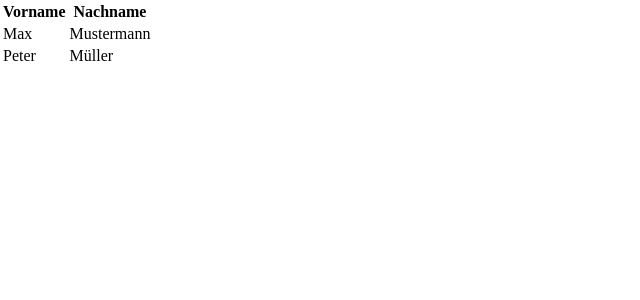
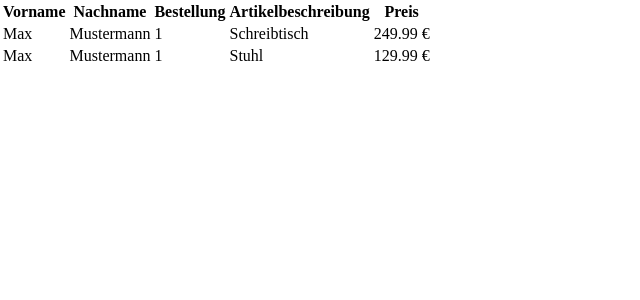
Before and after one commit to ppauldev/order-list-cc, a React (Create React App) app: page / in a window 1280 px wide. Shown: the top 300 px of the page, without its empty margins (0-640 px from the left). Built offline with nearby package versions, Linux system fonts and the light colour scheme.

Commit message:
Add simple data parser

```diff
--- a/src/App.jsx
+++ b/src/App.jsx
@@ -167,27 +167,23 @@
   {
     firstName: "Max",
     lastName: "Mustermann",
-    // orders: [
-    //   {
-    //     orderNumber: 1,
-    //     articles: [
-    //       {
-    //         description: "Schreibtisch",
-    //         priceUnit: 249.99,
-    //         currency: "€"
-    //       },
-    //       {
-    //         description: "Stuhl",
-    //         priceUnit: 129.99,
-    //         currency: "€"
-    //       }
-    //     ]
-    //   }
-    // ],
-  },
-  {
-    firstName: "Peter",
-    lastName: "Müller",
+    orders: [
+      {
+        orderNumber: 1,
+        articles: [
+          {
+            description: "Schreibtisch",
+            priceUnit: 249.99,
+            currency: "€"
+          },
+          {
+            description: "Stuhl",
+            priceUnit: 129.99,
+            currency: "€"
+          }
+        ]
+      }
+    ],
   }
 ];
 
@@ -225,6 +221,25 @@
 
   return Object.keys(data[0]);
 };
+const parseData = (data) => {
+  const parsedData = data.flatMap((item) => {
+    const a = item.orders.flatMap((order) => {
+      const b = order.articles.map((article) => {
+        return {
+          firstName: item.firstName,
+          lastName: item.lastName,
+          orderNumber: order.orderNumber,
+          description: article.description,
+          price: `${article.priceUnit.toFixed(2)} ${article.currency}`
+        }
+      });
+      return b;
+    })
+    return a;
+  });
+
+  return parsedData;
+};
 
 const ColumnContext = React.createContext();
 const RowContext = React.createContext();
@@ -234,12 +249,12 @@
   const [rowData, setRowData] = useState([]);
 
   useEffect(() => {
-    console.log("mount provider");
     const data = fetchData();
-    const columns = parseColumnNames(data);
+    const parsedData = parseData(data);
+    const columns = parseColumnNames(parsedData);
 
     setColumnData(columns);
-    setRowData(data);
+    setRowData(parsedData);
   }, []);
 
   return (
@@ -292,7 +307,6 @@
 
 const TableHeader = () => {
   const columns = useColumnContext();
-  console.log("column data: ", columns);
 
   return (
     <thead>
@@ -305,7 +319,6 @@
 
 const TableBody = () => {
   const rows = useRowContext();
-  console.log("row data: ", rows);
 
   return (
     <tbody>
```
